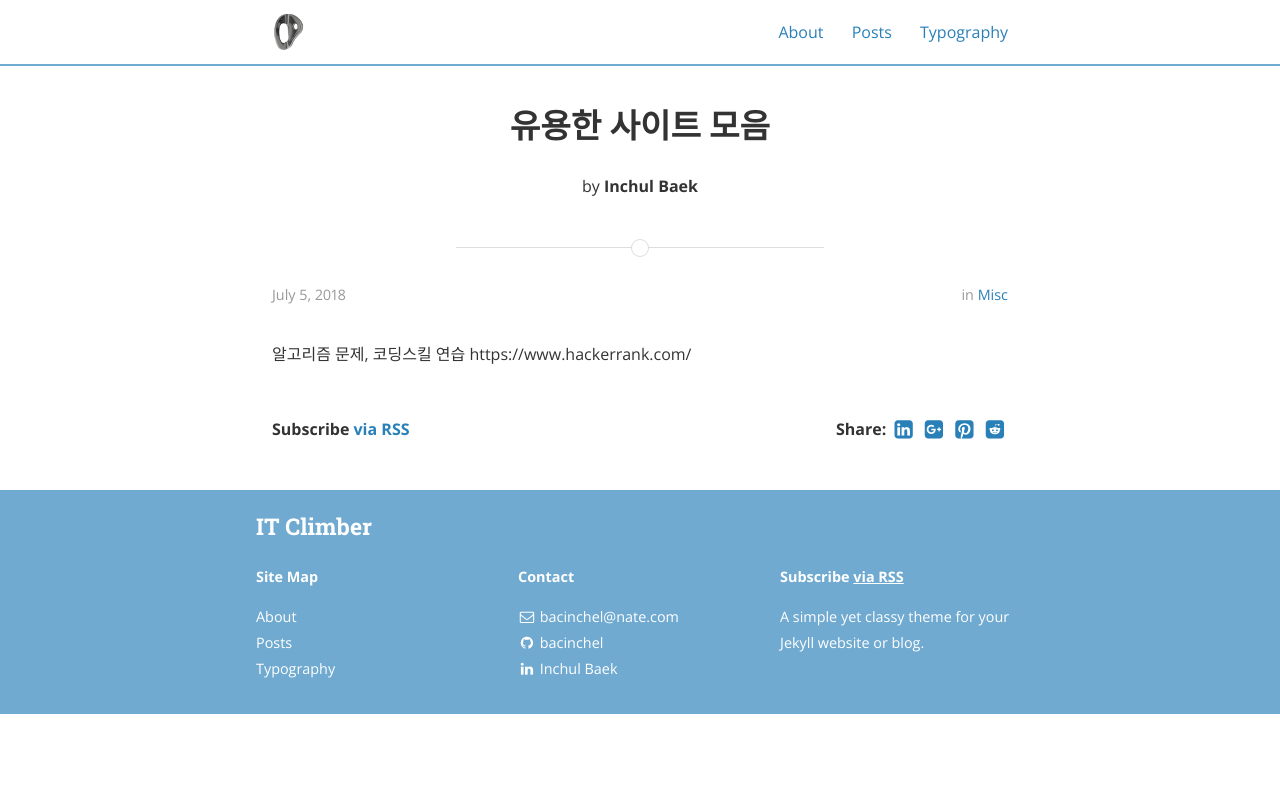
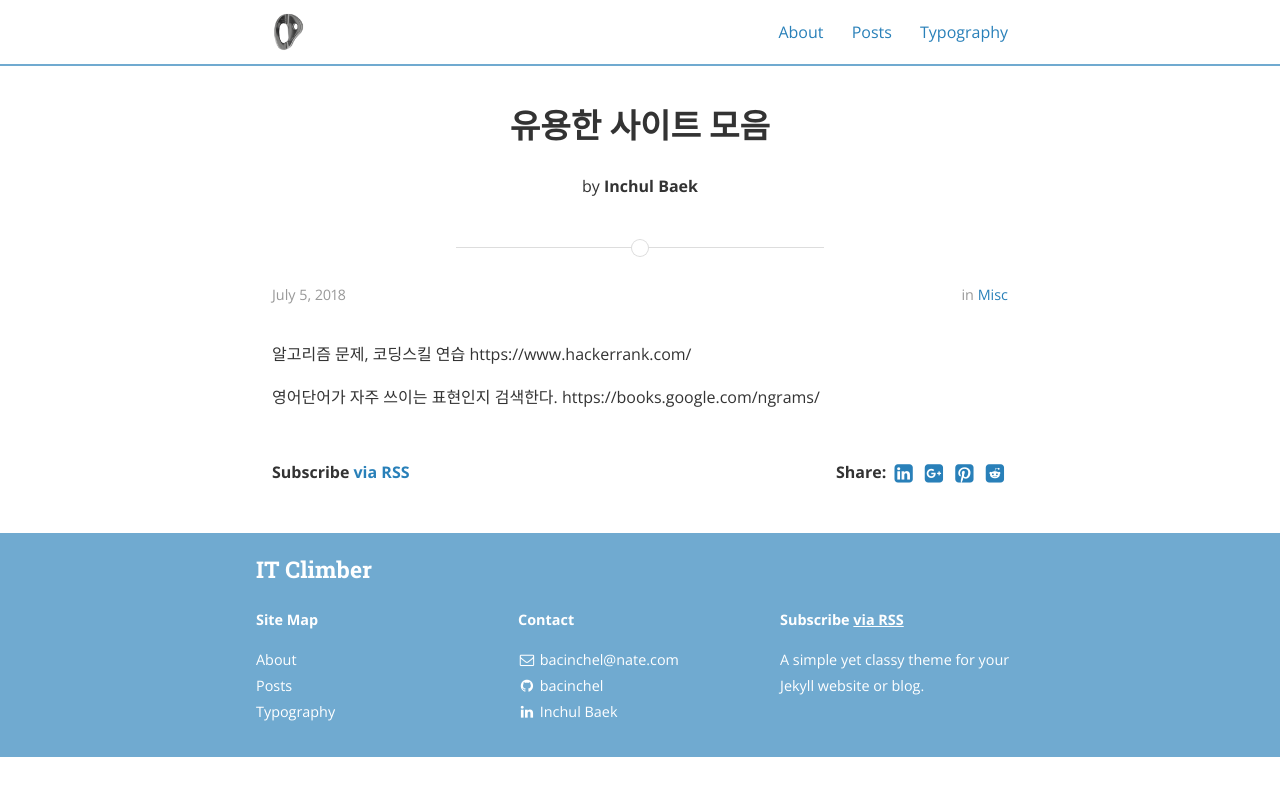
Before and after one commit to bacinchel/bacinchel.github.io, a Jekyll site: the page built from _posts/2018-07-04-useful-site.markdown, in a window 1280 px wide. Shown: the top 796 px of the page. Built offline with Jekyll 4.4.1, drawn with Linux system fonts in a browser that asks for light colours; nearby versions of some CDN libraries.

Commit message:
Update 2018-07-04-useful-site.markdown

```diff
--- a/_posts/2018-07-04-useful-site.markdown
+++ b/_posts/2018-07-04-useful-site.markdown
@@ -8,3 +8,6 @@ tags:
 ---
 알고리즘 문제, 코딩스킬 연습
 https://www.hackerrank.com/
+
+영어단어가 자주 쓰이는 표현인지 검색한다.
+https://books.google.com/ngrams/
```
